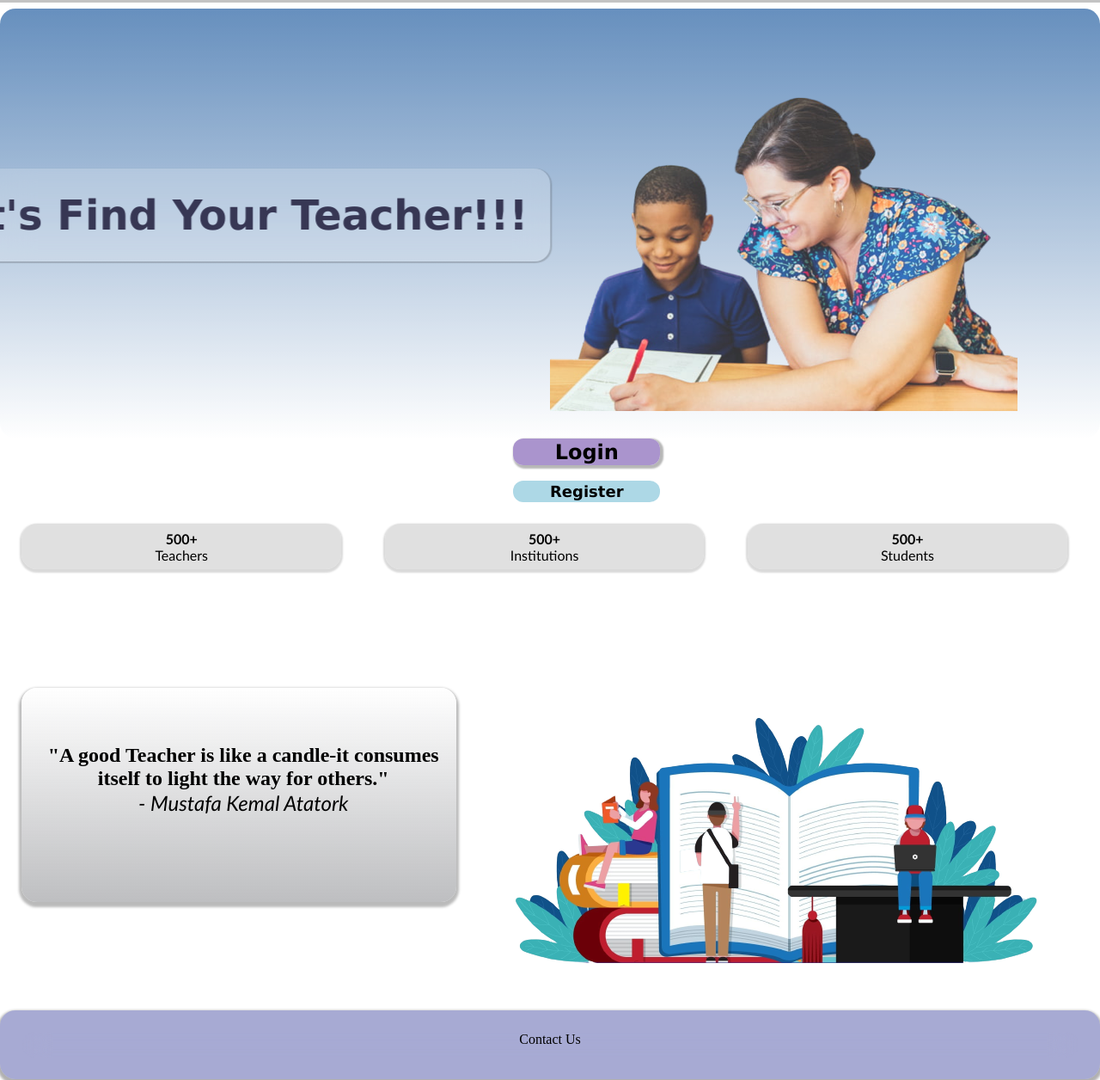
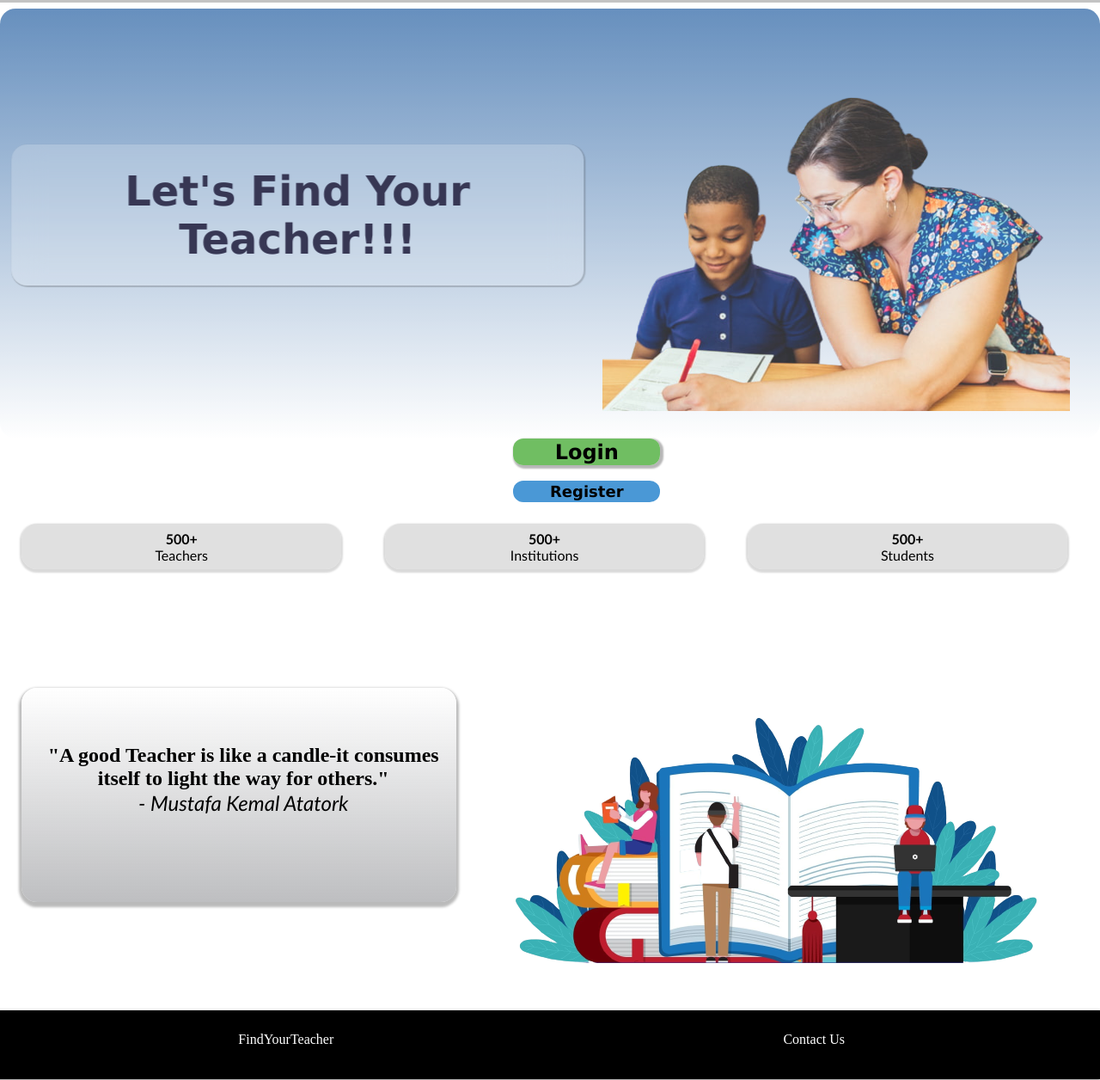
Before and after one commit to RajanithBandara/WebProject, a PHP site: page / in a window 1280 px wide. Shown: the part 80-1336 px from the top of the page at 86% size. Run offline with PHP 8.4, Linux system fonts and the light colour scheme.

Commit message:
I create new home layout and new header footer.

```diff
--- a/index.css
+++ b/index.css
@@ -9,6 +9,7 @@
     border-radius: 18px;
     display: flex;
     position: relative;
+    box-shadow: 3px rgba(0, 0, 0, 0.692);
 }
 .welcome-message-div{
     width: 100%;
@@ -37,7 +38,7 @@
     backdrop-filter: blur(18px);
 }
 #message-02{
-    position: absolute;
+    position: relative;
     font-family: 'Lucida Sans', 'Lucida Sans Regular', 'Lucida Grande', 'Lucida Sans Unicode', Geneva, Verdana, sans-serif;
     font-size: xxx-large;
     font-weight: bolder;
@@ -51,13 +52,16 @@
     padding: 2%;
     background-color: rgba(255, 255, 255, 0.194);
     backdrop-filter: blur(18px);
+    flex: 1;
+    transform: translateX(50%);
 }
 #image-div-of-firstdiv{
-    position: absolute;
+    position: relative;
     opacity: 0;
     transition: all 1s ease-in-out;
     border : 0;
-
+    flex: 1;
+    transform: translateX(50%);
 }
 .login-buttons{
     width: 100%;
@@ -72,7 +76,7 @@
     padding: 2%;
     border: 0;
     border-radius: 12px;
-    background-color: rgba(154, 127, 196, 0.836);
+    background-color: rgb(85 178 68 / 84%);
     margin: 0;
     width: 200%;
     font-weight: bold;
@@ -83,7 +87,7 @@
     transition: box-shadow 1s ease-in-out;
 }
 .login-button:hover{
-    background-color: purple;
+    background-color: #a0ddb1;
     box-shadow: none;
 }
 .register-button{
@@ -92,16 +96,18 @@
     border:0;
     margin: 0;
     border-radius: 12px;
-    background-color: lightblue;
+    background-color: #4a98d6;
     width: 200%;
     font-weight: bold;
     font-family: 'Lucida Sans', 'Lucida Sans Regular', 'Lucida Grande', 'Lucida Sans Unicode', Geneva, Verdana, sans-serif;
-    transition: background-color 2s ease-in-out;
+    transition: all 2s ease-in-out;
     transition: color 1s ease-in-out;
+    transition: opacity 1s ease-in-out;
+    opacity: 0;
 }
 
 .register-button:hover{
-    background-color: rgb(48, 9, 48);
+    background-color: rgb(42 109 27);
     color:white
 }
 .counting-details-div{
@@ -117,7 +123,9 @@
     height: 40px;
     padding: 2%;
     position: relative;
-
+    transform: translateY(-80%);
+    opacity: 0;
+    transition: all 0.6s ease-in-out;
 }
 .card1-details,.card2-details,.card3-details{
     background-color: rgba(197, 197, 197, 0.527);
--- a/index.html
+++ b/index.html
@@ -8,6 +8,7 @@
         <script src="index.js"></script>
         <link rel="stylesheet" href="smalldisplay.css">
         <script src="hover.js"></script>
+        <link rel="stylesheet" href="index-smalldisp.css">
     </head>
 <body style="transition: all 0.5s ease-in;">
     <script>
@@ -107,9 +108,9 @@
                 setTimeout(function(){
                     first_content.style.opacity = 0;
                     second_content.style.opacity = 1;
-                    second_content.style.transform = 'translateX(-50%)';
+                    second_content.style.transform = 'translateX(2%)';
                     image_content.style.opacity = 1;
-                    image_content.style.transform = 'translateX(50%)';
+                    image_content.style.transform = 'translateX(0%)';
                 }, 4000);
             </script>
         </div>
@@ -122,32 +123,55 @@
                 </button>
             </div><br>
             <div class="button-02">
-                <button class="register-button">
+                <button class="register-button" id="registerbtn">
                     Register
                 </button>
+                <script>
+                    var docbtn = document.getElementById("registerbtn");
+                    setTimeout(function(){
+                        docbtn.style.opacity = 1;
+                    }, 1000);
+                </script>
             </div>
         </div>
     </div>
+    <script>
+
+    </script>
     <div class="counting-details-div">
-        <div class="card1">
+        <div class="card1" id="card1">
             <div class="card1-details" id="card1-details">
               0
             </div>
 
         </div>
-        <div class="card2">
+        <div class="card2" id="card2">
             <div class="card2-details" id="card2-details">
                0
             <br>Institutions
             </div>
         </div>
-        <div class="card3">
+        <div class="card3" id="card3">
             <div class="card3-details" id="card3-details">
                0
             <br>Students
             </div>
 
         </div>
+        <script>
+            var card1 = document.getElementById('card1');
+            var card2 = document.getElementById('card2');
+            var card3 = document.getElementById('card3');
+
+            setTimeout(function(){
+                card1.style.transform = 'translateY(0%)';
+                card2.style.transform = 'translateY(0%)';
+                card3.style.transform = 'translateY(0%)';
+                card1.style.opacity = 1;
+                card2.style.opacity = 1;
+                card3.style.opacity = 1;
+            },1000)
+        </script>
     </div>
     <div class="quotation-and-picture-content">
         <div class="quote-area">
@@ -195,6 +219,9 @@
         </div>
     <footer class="footersection">
         <div class="footer-div">
+            <div class="logo-footer-div">
+                FindYourTeacher
+            </div>
             <div class="contactinfo-div">
                 Contact Us
             </div>
--- a/style.css
+++ b/style.css
@@ -92,10 +92,9 @@ body{
 }
 
 .footersection{
-    background-color: #0d15865c;
-    box-shadow:0 3px 3px 3px #0000004f;
+    background-color: #000000;
+    box-shadow:-3px 3px 3px 3px #0000004f;
     border: 0;
-    border-radius: 18px;
     height:80px;
     align-content:center;
     justify-content:center;
@@ -112,10 +111,11 @@ body{
     position: relative;
 }
 .contactinfo-div{
-    flex: 1;
-    width: 50%;
-    background-color: #b5303000;
-    border:0;
-    border-radius:18px;
-    backdrop-filter:blur(15px);
+    flex: 50%;
+    color: white;
+
 }
+.logo-footer-div{
+    flex: 50%;
+    color: white;
+}
```
